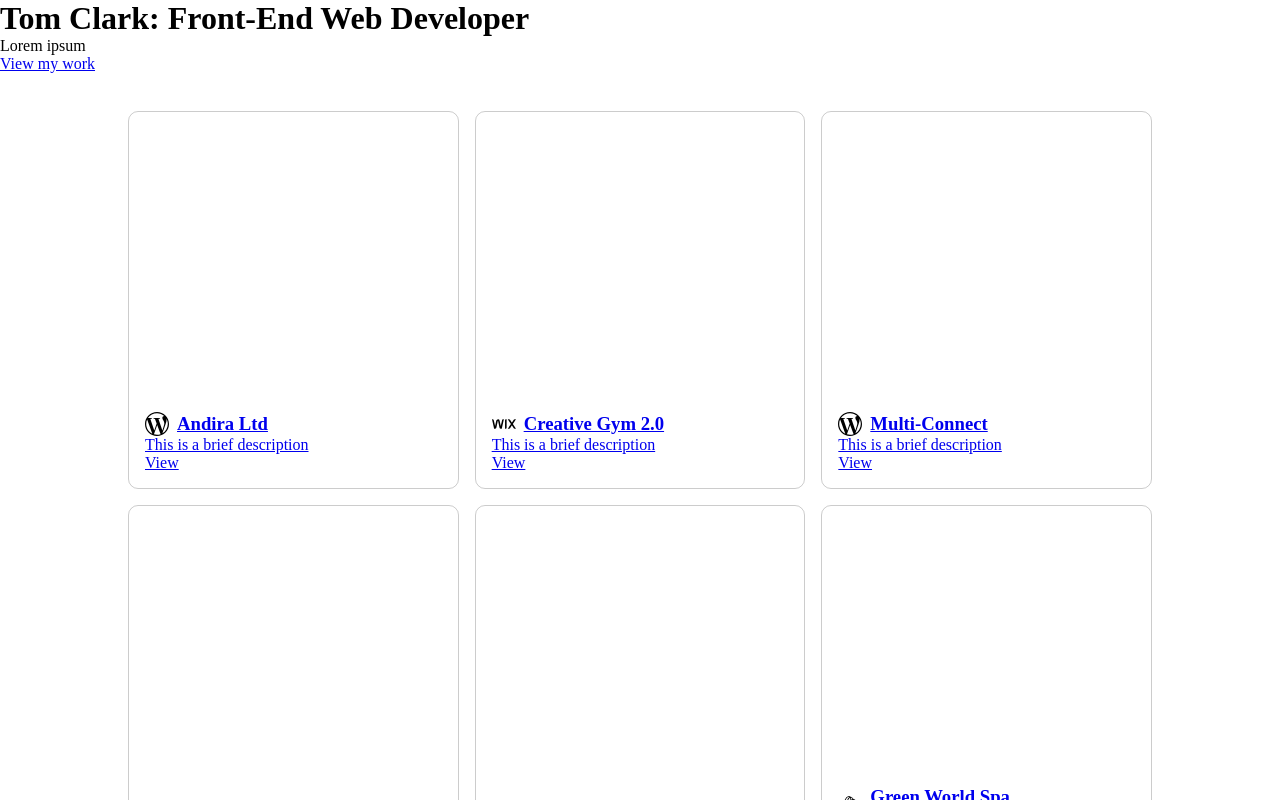
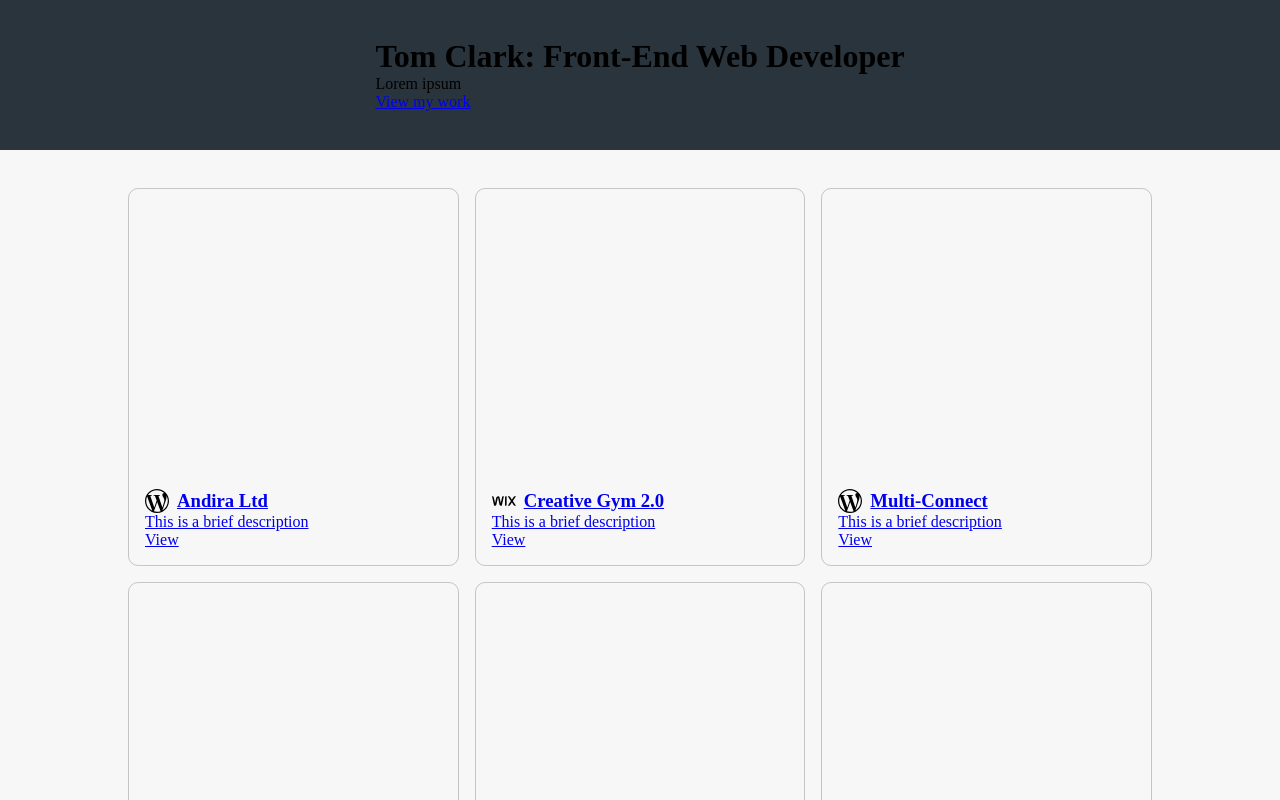
Before and after one commit to tom-hm-clark-dev/Portfolio, a React app: page / in a window 1280 px wide. Shown: the top 800 px of the page. Built offline with nearby package versions, Linux system fonts and the light colour scheme; the HTML template or start-up script is replaced by a standard one.

Commit message:
Refactored rows and cols to be React components

```diff
--- a/src/App.css
+++ b/src/App.css
@@ -4,12 +4,20 @@
     padding: 0;
 }
 
-section {
+.section {
     padding: 3% 0;
     display: flex;
     flex-direction: column;
     justify-content: center;
     align-items: center;
+}
+
+.section--dark {
+    background-color: #29343c;
+}
+
+.section--light {
+    background-color: #f7f7f7;
 }
 
 .row {
--- /dev/null
+++ b/src/components/Col.tsx
@@ -0,0 +1,15 @@
+import type {ReactNode} from 'react'
+
+type ColProps = {
+  children:ReactNode
+}
+
+export function Col({ children }:ColProps) {
+  return (
+    <div className='col'>
+      { children }
+    </div>
+  )
+}
+
+export default Col
--- /dev/null
+++ b/src/components/Row.tsx
@@ -0,0 +1,15 @@
+import type { ReactNode } from "react"
+
+type RowProps = {
+  children:ReactNode
+}
+
+export function Row( {children }:RowProps) {
+  return (
+    <div className="row">
+      { children }
+    </div>
+  )
+}
+
+export default Row
--- a/src/components/Section.tsx
+++ b/src/components/Section.tsx
@@ -2,13 +2,16 @@ import type { ReactNode } from 'react'
 
 type SectionProps = {
   bg: string,
+  id: string,
   children: ReactNode
 }
 
-export function Section({bg, children}: SectionProps) {
+export function Section({id, bg, children}: SectionProps) {
   return (
     <div className={`section section--${bg}`}>
       {children}
     </div>
   )
 }
+
+export default Section
--- a/src/pages/Home.tsx
+++ b/src/pages/Home.tsx
@@ -1,28 +1,34 @@
 import projects  from '../data/projects';
 import ProjectCard from '../components/ProjectCard'
-import { Section } from '../components/Section';
+import Section from '../components/Section';
+import Row from '../components/Row'
+import Col from '../components/Col'
 
 export function Home() {
   return (
     <>
-      <Section bg="dark">
+      <Section
+      id="hero"
+      bg="dark">
         <div className='hero'>
           <h1>Tom Clark: Front-End Web Developer</h1>
           <p>Lorem ipsum</p>
           <a href="#projects">View my work</a>
         </div>
       </Section>
-      <section id="projects">
-          <div className='row'>
-            <div className='col'>
+      <Section
+      id="projects"
+      bg="light">
+          <Row>
+            <Col>
               <div className='projects-grid'>
                 {projects.map(project => <ProjectCard
                 key={project.slug}
                 {...project}/>)}
               </div>
-            </div>
-          </div>
-      </section>
+            </Col>
+          </Row>
+      </Section>
     </>
   )
 }
--- a/src/pages/ProjectPage.tsx
+++ b/src/pages/ProjectPage.tsx
@@ -9,13 +9,18 @@ export function Project() {
     return <h1>Project not found</h1>;
   }
   return (
-    <>
-    <h1>{project.title}</h1>
-    <p>{project.excerpt}</p>
-    {project.images?.map((image) => (
-      <img key={project.slug} src={image}></img>
-    ))}
-    </>
+    <section>
+      <div className="row">
+        <div className="col">
+          <h1>{project.title}</h1>
+          <p>{project.excerpt}</p>
+          {project.images?.map((image) => (
+            <img key={project.slug} src={image}></img>
+          ))}
+        </div>
+      </div>
+
+    </section>
   )
 }
 
```
